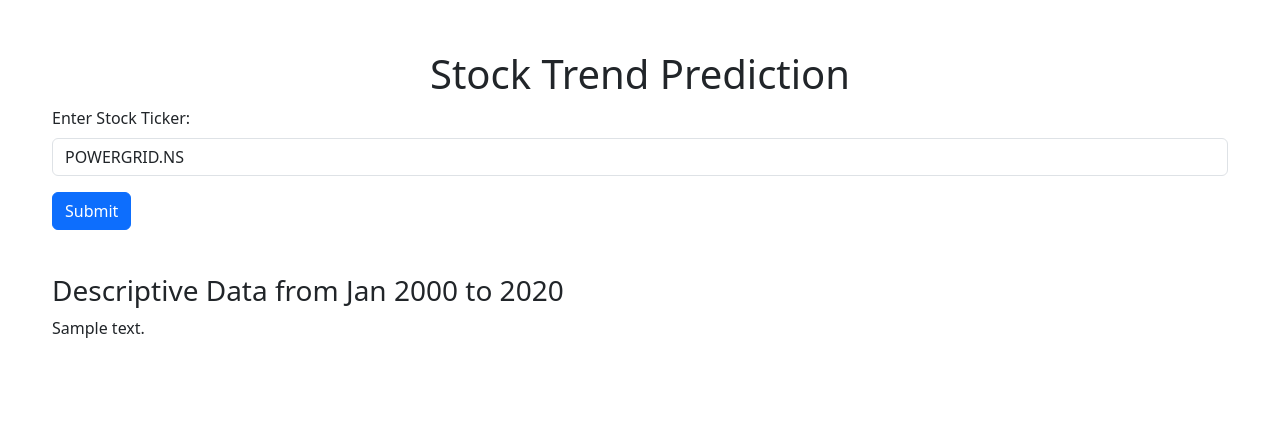
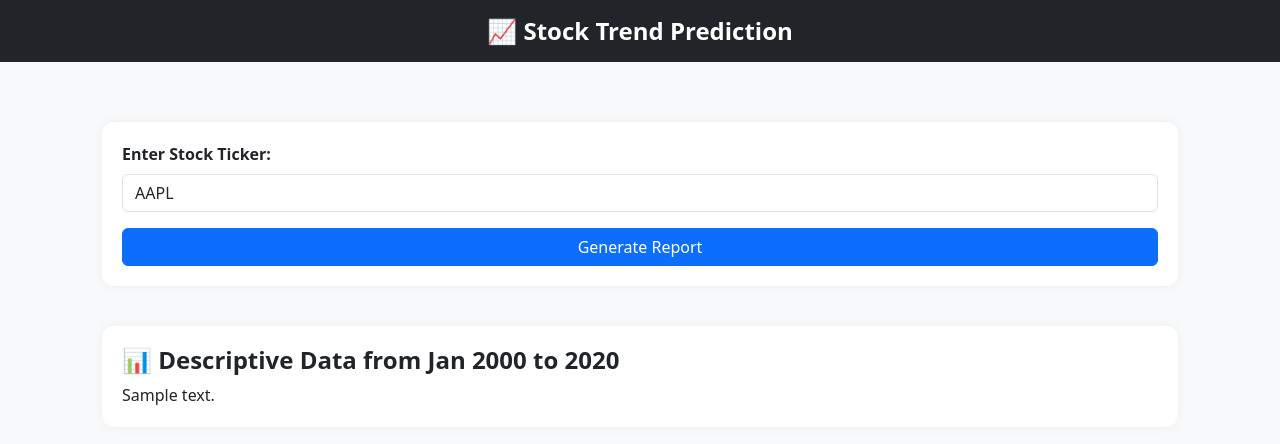
Before and after one commit to akshay-sajeev/Stock-Predictor, a Flask app: template templates/index.html in a window 1280 px wide. Shown: the top 444 px of the page. Run offline with Flask 3, Linux system fonts and the light colour scheme; the template is opened without the code that fills it: most values are stand-ins (such as "Sample title", 1, 10 or a date in 2020).

Commit message:
Updated html

```diff
--- a/templates/index.html
+++ b/templates/index.html
@@ -6,70 +6,104 @@
     <title>Stock Trend Prediction</title>
     <link href="https://cdn.jsdelivr.net/npm/bootstrap@5.3.0-alpha1/dist/css/bootstrap.min.css" rel="stylesheet">
     <style>
+        body {
+            background-color: #f8f9fa;
+        }
         .container {
-            max-width: 1200px;
-            margin-top: 50px;
+            max-width: 1100px;
+            margin-top: 60px;
         }
-        .chart-container {
+        .form-card {
+            padding: 20px;
+            background: white;
+            border-radius: 12px;
+            box-shadow: 0 0 12px rgba(0, 0, 0, 0.05);
+        }
+        .chart-card {
             margin-top: 30px;
+            border: none;
+            border-radius: 12px;
+            box-shadow: 0 0 12px rgba(0, 0, 0, 0.05);
+        }
+        .chart-img {
+            border-bottom-left-radius: 12px;
+            border-bottom-right-radius: 12px;
+        }
+        .download-link {
+            margin-top: 25px;
         }
         .table-responsive {
-            margin-top: 20px;
-        }
-        .download-link {
-            margin-top: 20px;
+            margin-top: 40px;
+            background: white;
+            padding: 20px;
+            border-radius: 12px;
+            box-shadow: 0 0 12px rgba(0, 0, 0, 0.05);
         }
     </style>
 </head>
 <body>
+
+    <!-- Navigation -->
+    <nav class="navbar navbar-dark bg-dark">
+        <div class="container-fluid">
+            <a class="navbar-brand mx-auto fw-bold fs-4" href="#">📈 Stock Trend Prediction</a>
+        </div>
+    </nav>
+
+    <!-- Content -->
     <div class="container">
-        <h1 class="text-center">Stock Trend Prediction</h1>
-        <form method="POST">
-            <div class="mb-3">
-                <label for="stock" class="form-label">Enter Stock Ticker:</label>
-                <input type="text" class="form-control" id="stock" name="stock" value="POWERGRID.NS">
-            </div>
-            <button type="submit" class="btn btn-primary">Submit</button>
-        </form>
+        <!-- Form -->
+        <div class="form-card mb-4">
+            <form method="POST">
+                <div class="mb-3">
+                    <label for="stock" class="form-label fw-semibold">Enter Stock Ticker:</label>
+                    <input type="text" class="form-control" id="stock" name="stock" value="AAPL" placeholder="e.g., AAPL, TSLA, GOOG">
+                </div>
+                <button type="submit" class="btn btn-primary w-100">Generate Report</button>
+            </form>
+        </div>
 
+        <!-- Charts -->
         {% if plot_path_ema_20_50 %}
-        <div class="chart-container">
-            <h3>Closing Price vs Time (20 & 50 Days EMA)</h3>
-            <img src="{{ url_for('static', filename='ema_20_50.png') }}" class="img-fluid" alt="EMA 20 & 50">
+        <div class="card chart-card">
+            <div class="card-header bg-primary text-white fw-semibold">Closing Price vs Time (20 & 50 Days EMA)</div>
+            <img src="{{ url_for('static', filename='ema_20_50.png') }}" class="card-img-bottom chart-img" alt="EMA 20 & 50">
         </div>
         {% endif %}
 
         {% if plot_path_ema_100_200 %}
-        <div class="chart-container">
-            <h3>Closing Price vs Time (100 & 200 Days EMA)</h3>
-            <img src="{{ url_for('static', filename='ema_100_200.png') }}" class="img-fluid" alt="EMA 100 & 200">
+        <div class="card chart-card">
+            <div class="card-header bg-primary text-white fw-semibold">Closing Price vs Time (100 & 200 Days EMA)</div>
+            <img src="{{ url_for('static', filename='ema_100_200.png') }}" class="card-img-bottom chart-img" alt="EMA 100 & 200">
         </div>
         {% endif %}
 
         {% if plot_path_prediction %}
-        <div class="chart-container">
-            <h3>Prediction vs Original Trend</h3>
-            <img src="{{ url_for('static', filename='stock_prediction.png') }}" class="img-fluid" alt="Prediction vs Original">
+        <div class="card chart-card">
+            <div class="card-header bg-success text-white fw-semibold">Prediction vs Original Trend</div>
+            <img src="{{ url_for('static', filename='stock_prediction.png') }}" class="card-img-bottom chart-img" alt="Prediction vs Original">
         </div>
         {% endif %}
 
         {% if plot_path_future_prediction %}
-        <div class="chart-container">
-            <h3>Future Stock Price Prediction (Next 30 Days)</h3>
-            <img src="{{ url_for('static', filename='future_predictions.png') }}" class="img-fluid" alt="Future Prediction Chart">
+        <div class="card chart-card">
+            <div class="card-header bg-info text-white fw-semibold">Future Stock Price Prediction (Next 30 Days)</div>
+            <img src="{{ url_for('static', filename='future_predictions.png') }}" class="card-img-bottom chart-img" alt="Future Prediction Chart">
         </div>
         {% endif %}
 
+        <!-- Data Table -->
         {% if data_desc %}
         <div class="table-responsive">
-            <h3 class="mt-4">Descriptive Data from Jan 2000 to {{ current_month_year }}</h3>
+            <h4 class="fw-bold">📊 Descriptive Data from Jan 2000 to {{ current_month_year }}</h4>
             {{ data_desc | safe }}
         </div>
         {% endif %}
 
+        <!-- Download -->
         {% if dataset_link %}
-        <div class="download-link">
-            <a href="{{ url_for('download_file', filename=dataset_link.split('/')[-1]) }}" class="btn btn-success" download>Download Dataset (CSV)</a>
+        <div class="download-link text-center">
+            <a href="{{ url_for('download_file', filename=dataset_link.split('/')[-1]) }}" class="btn btn-outline-success btn-lg">⬇️ Download Dataset (CSV)</a>
         </div>
         {% endif %}
     </div>
```
Also changed, not shown: static/AAPL_dataset.csv, static/TSLA_dataset.csv, static/ema_100_200.png, static/ema_20_50.png, static/future_predictions.png, static/stock_prediction.png.
